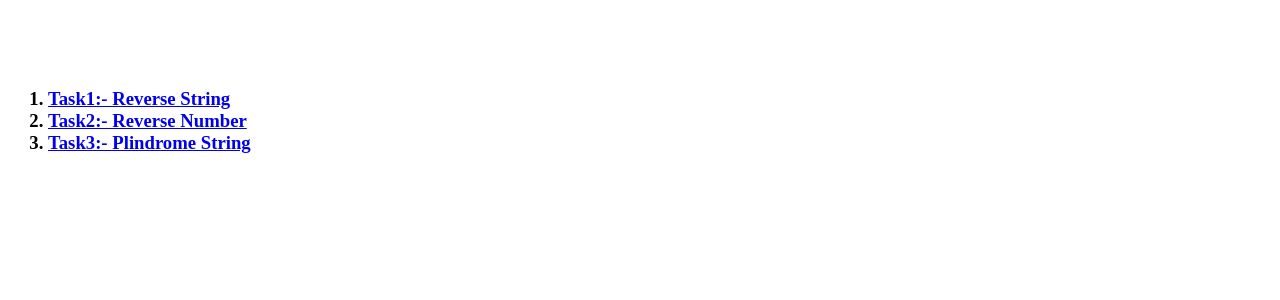
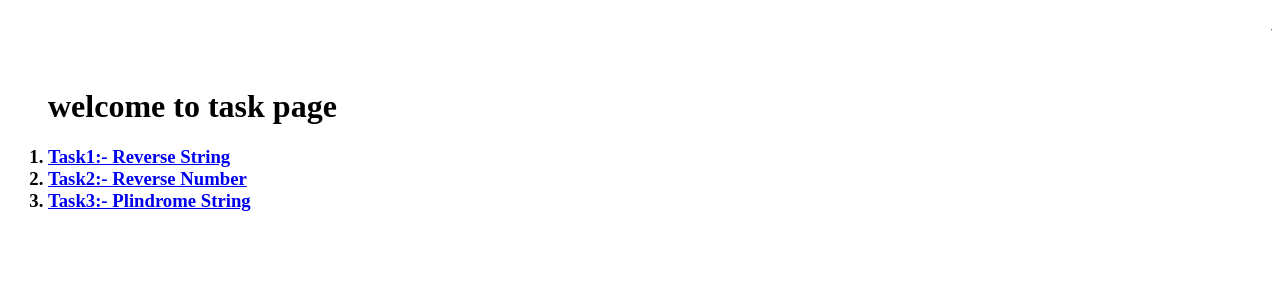
Before and after one commit to git25kiran/ojt_prohecttemp, a Django app: page /home/ in a window 1280 px wide. Shown: the top 300 px of the page. Run offline with Django 4.2, Linux system fonts and the light colour scheme.

Commit message:
first change

```diff
--- a/temp_app/templates/temp_app/homepage.html
+++ b/temp_app/templates/temp_app/homepage.html
@@ -10,6 +10,7 @@
     <div>
     <h1><marquee> Welcome to task Page</marquee></h1>
         <ol>
+            <h1>welcome to task page</h1>
             <h3><li> <a href='temp_app\\task1.html'> Task1:- Reverse String</li>
             <li ><a href="task2.html"> Task2:- Reverse Number</li>
             <li><a href="task3.html"> Task3:- Plindrome String</li></h3>
```
